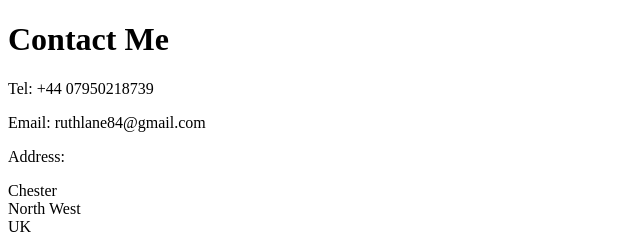
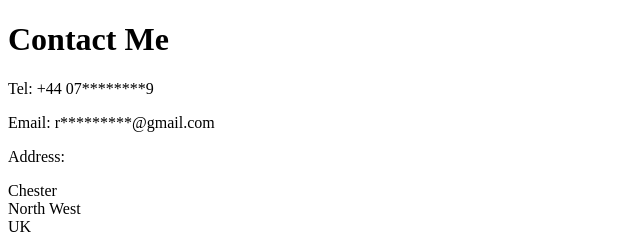
Before and after one commit to RuJoLane/html-portfolio, a plain HTML site: page public/contact.html in a window 1280 px wide. Shown: the full height of the page, 0-640 px from the left. Drawn offline with Linux system fonts and the light colour scheme.

Commit message:
Add files via upload

```diff
--- a/public/contact.html
+++ b/public/contact.html
@@ -8,8 +8,8 @@
 <body>
 
 <h1>Contact Me</h1>
-<p>Tel: +44 07950218739</p>
-<p>Email: ruthlane84@gmail.com</p>
+<p>Tel: +44 07********9</p>
+<p>Email: r*********@gmail.com</p>
 <p>Address:</p>
 <p>
   Chester<br />
```
